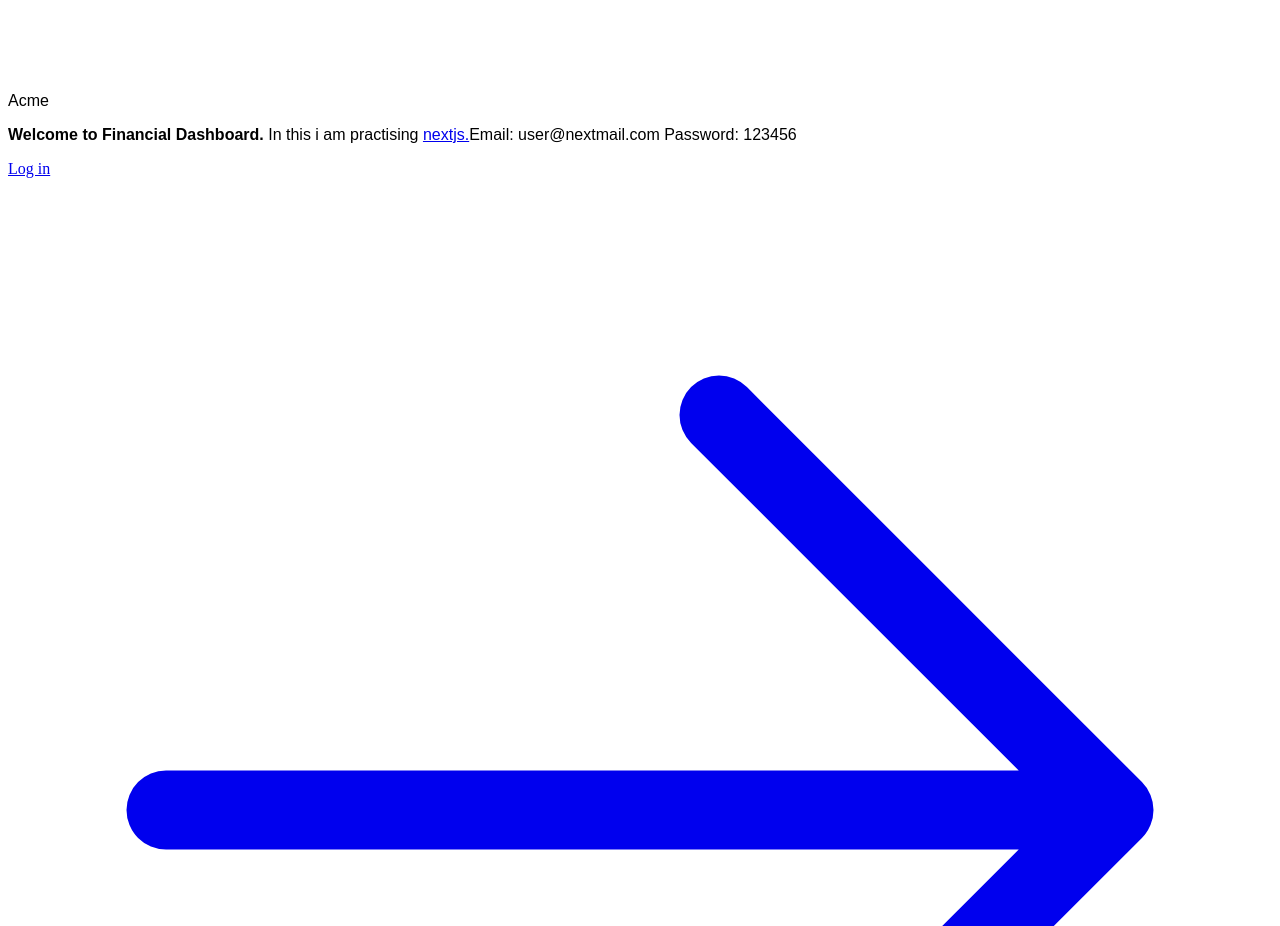
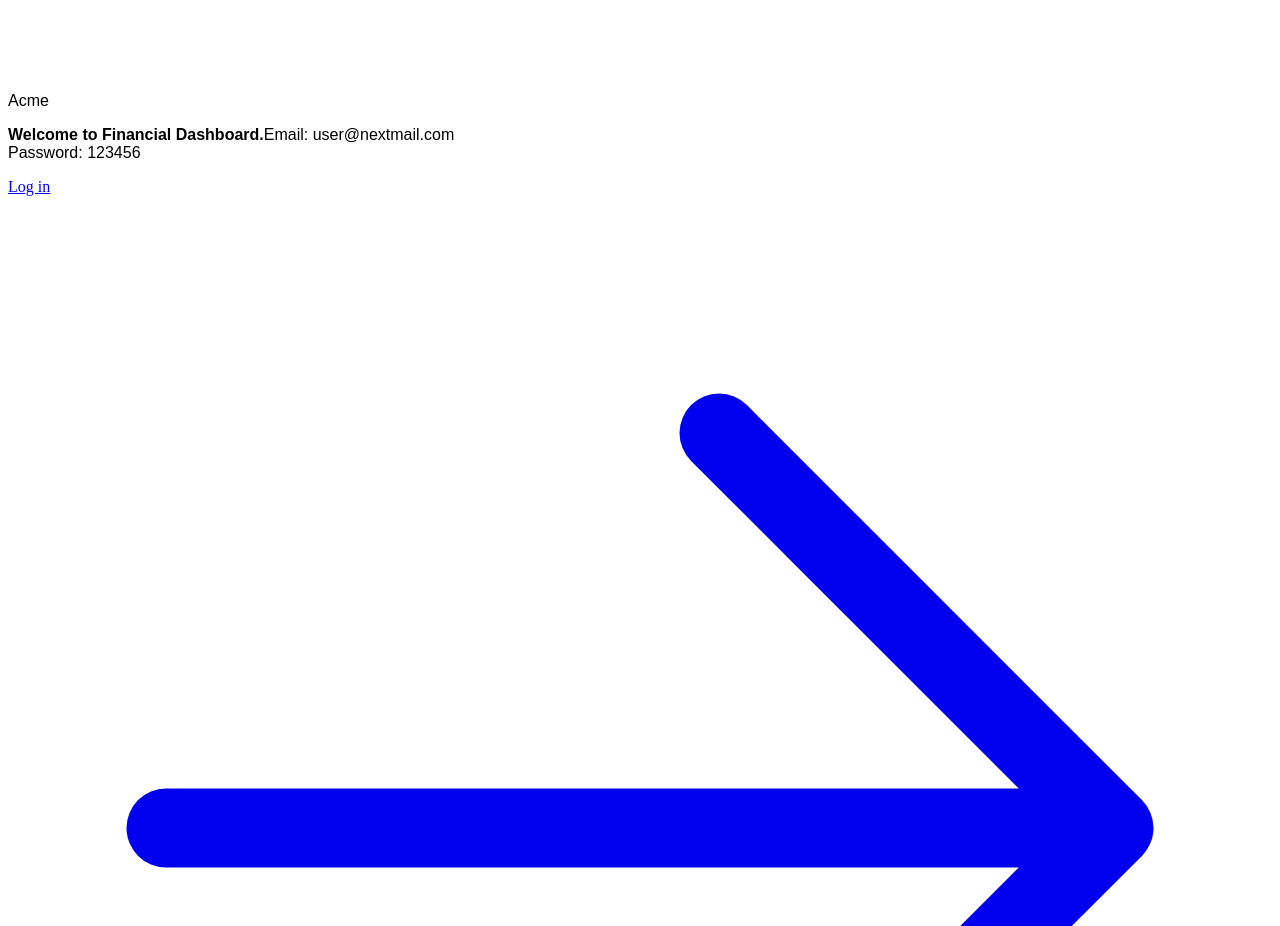
Before and after one commit to shivtriv12/Dashboard, a Next.js app in the folder nextjs-dashboard/: page / in a window 1280 px wide. Shown: the part 1200-2126 px from the top of the page. Built offline with nearby package versions, Linux system fonts and the light colour scheme; a web font is replaced by a local one.

Commit message:
Update page.tsx

```diff
--- a/nextjs-dashboard/app/page.tsx
+++ b/nextjs-dashboard/app/page.tsx
@@ -16,11 +16,9 @@ export default function Page() {
           className="relative w-0 h-0 border-l-[15px] border-r-[15px] border-b-[26px] border-l-transparent border-r-transparent border-b-black"
         />
           <p className={`text-xl text-gray-800 md:text-3xl md:leading-normal ${lusitana.className} antialiased`}>
-            <strong>Welcome to Financial Dashboard.</strong> In this i am practising {' '}
-            <a href="https://nextjs.org/learn/" className="text-blue-500">
-              nextjs.
-            </a>
+            <strong>Welcome to Financial Dashboard.</strong>
             Email: user@nextmail.com
+            <br/>
             Password: 123456
           </p>
           <Link
```
